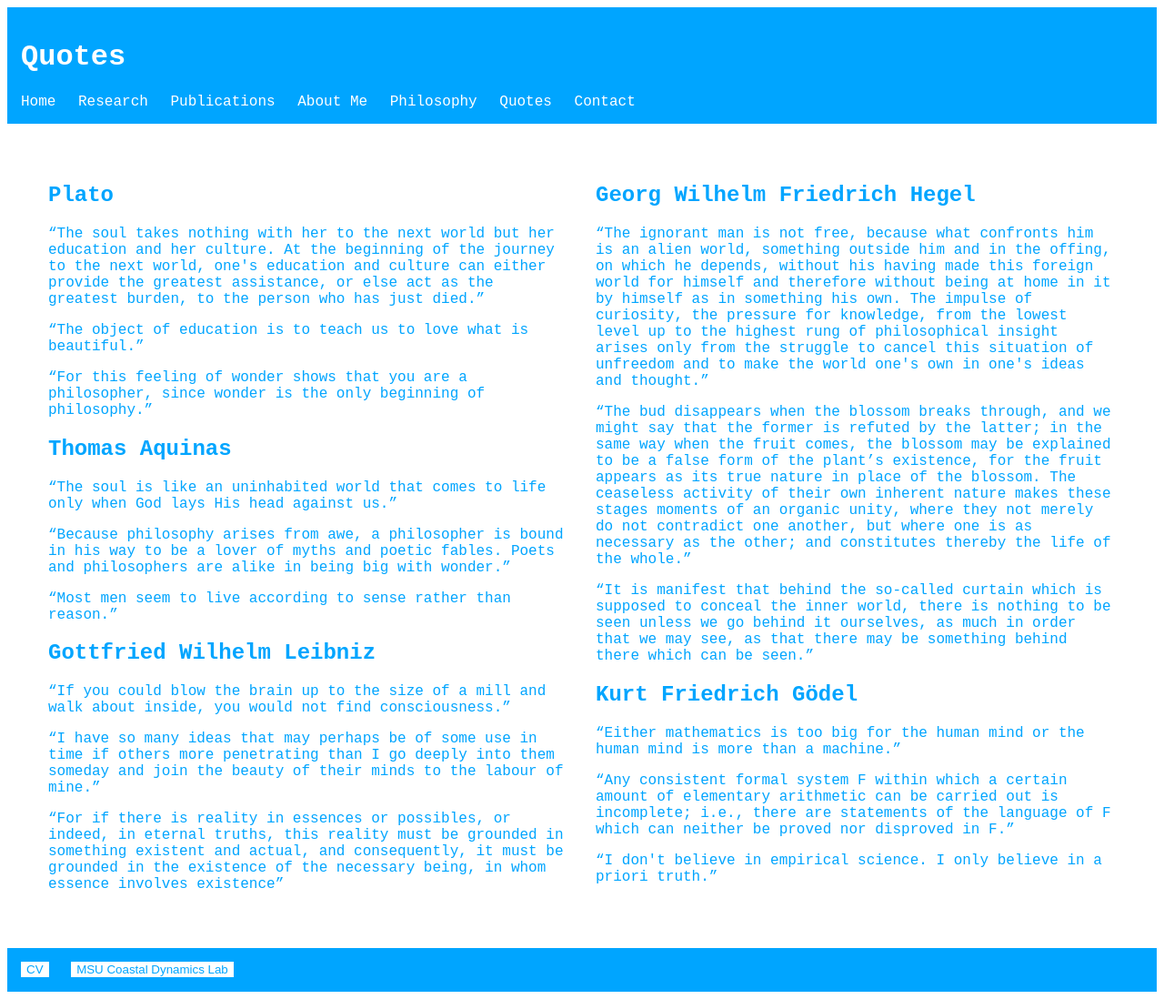
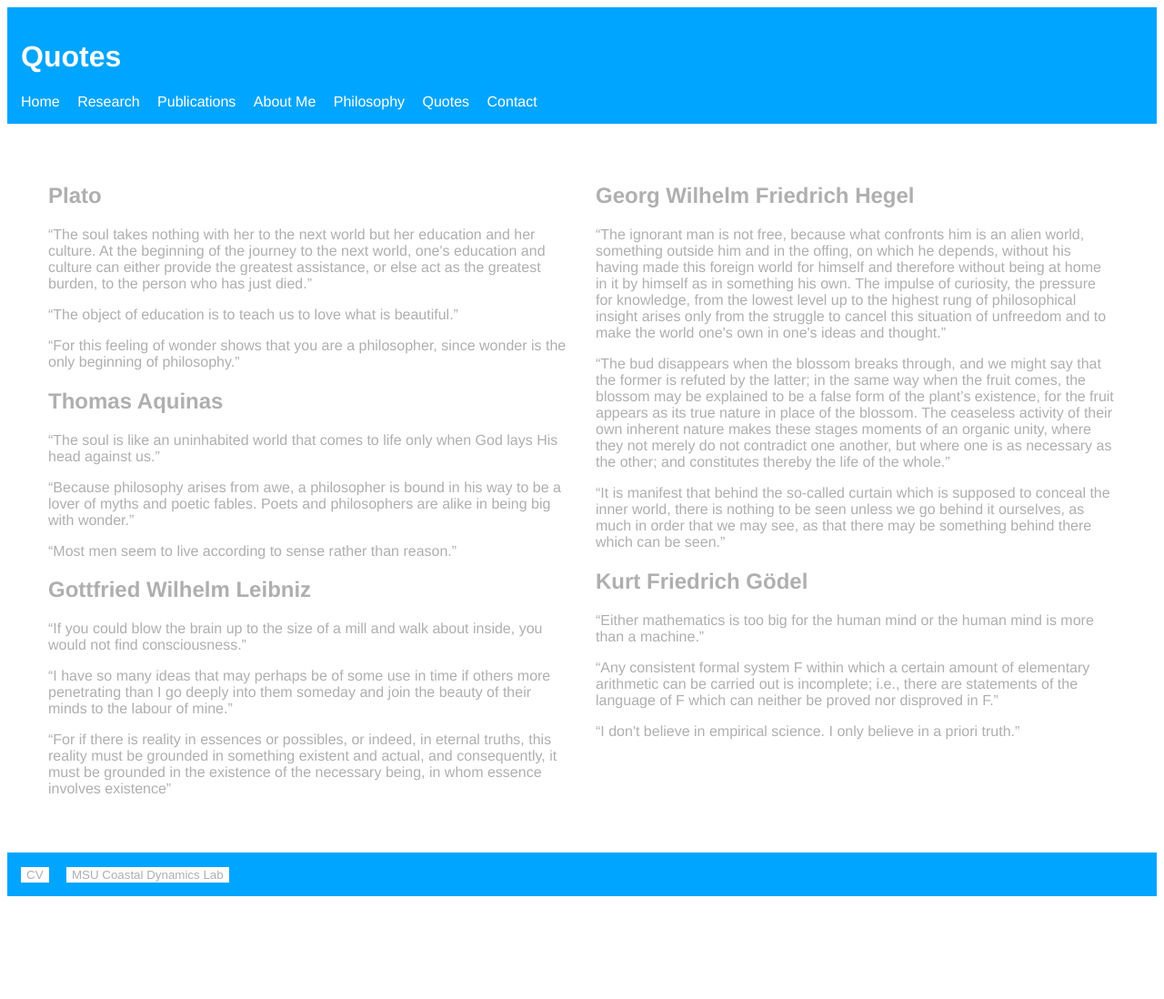
Before and after one commit to ericcdammann/ericcdammann.github.io, a plain HTML site: page pages/quotes.html in a window 1280 px wide. Shown: the whole page at 91% size. After the commit the page ends 993 px from the top, so only its background shows below. Drawn offline with Linux system fonts and the light colour scheme.

Commit message:
Initial commit

```diff
--- a/styles/main.css
+++ b/styles/main.css
@@ -1,15 +1,15 @@
 header {
     background: rgb(0, 165, 255);
     color: rgb(255, 255, 255);
-    font-family: 'Courier New', Courier, monospace;
+    font-family: Helvetica, Arial, sans-serif;
     padding: 15px;
     margin: 0px;
 
 }
 section {
     background: rgb(255, 255, 255);
-    color: rgb(0, 165, 255);
-    font-family: 'Courier New', Courier, monospace;
+    color: rgb(175, 175, 175);
+    font-family: Helvetica, Arial, sans-serif;
     padding: 15px;
     padding: 15px;
     margin: 0px;
@@ -18,7 +18,7 @@ section {
 footer {
     background: rgb(0, 165, 255);
     color: rgb(255, 255, 255);
-    font-family: 'Courier New', Courier, monospace;
+    font-family: Helvetica, Arial, sans-serif;
     padding: 15px;
     padding: 15px;
     margin: 0px;
@@ -46,7 +46,7 @@ p {
 }
 button {
     background: rgb(255, 255, 255);
-    color: rgb(0, 165, 255);
+    color: rgb(175, 175, 175);
     border: none;
     text-decoration: none;
 }
```
